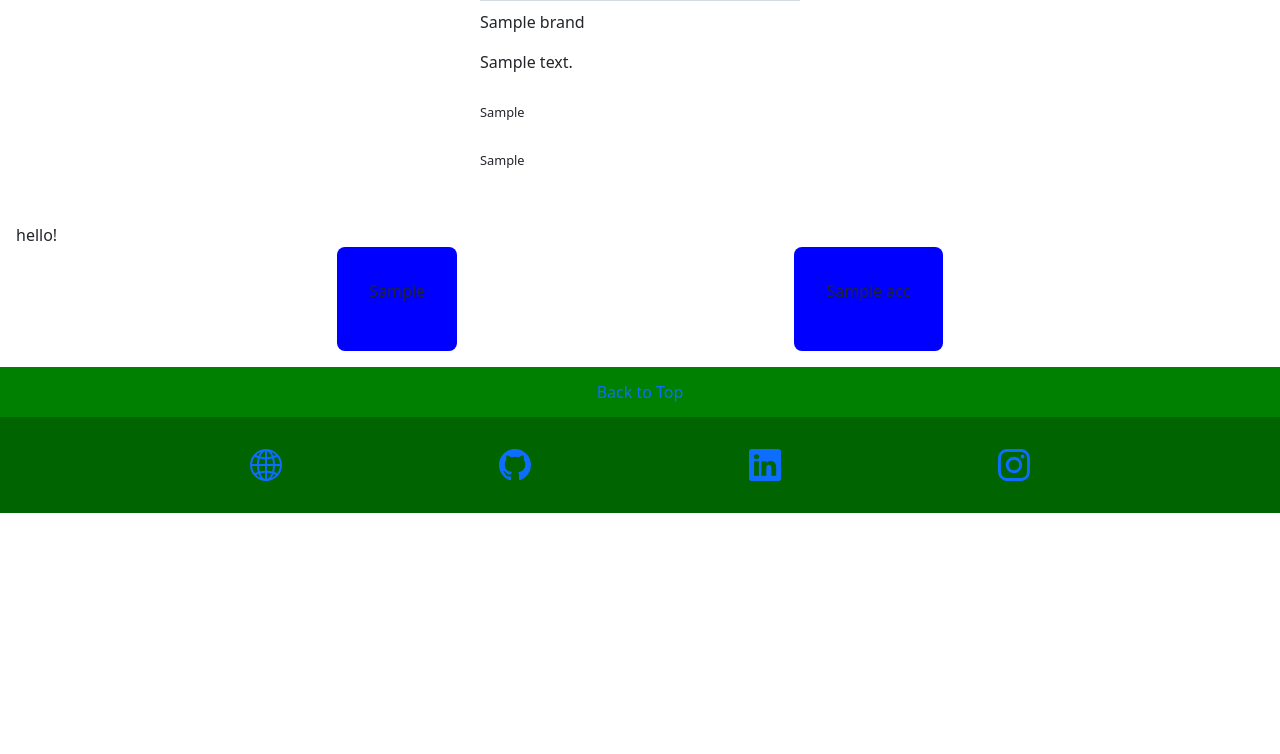
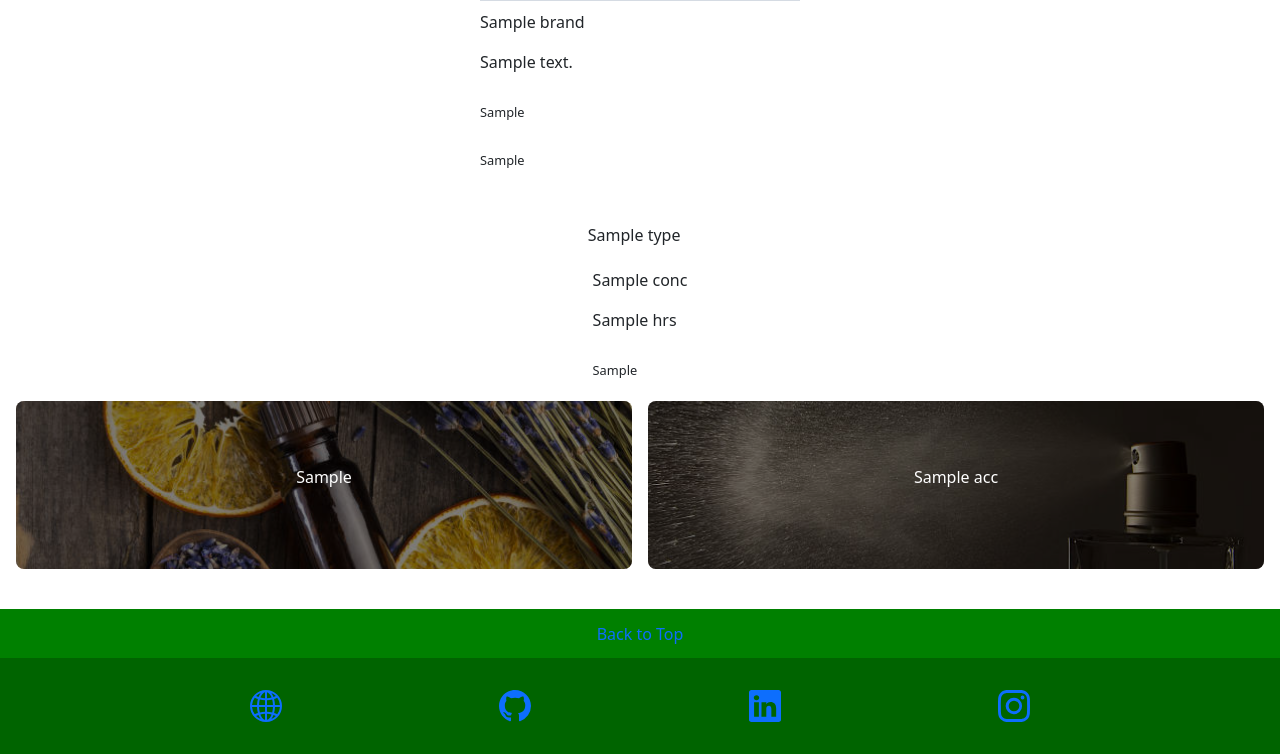
Before and after one commit to CJMonahann/Find-a-Fragrance, a Flask app: template app/templates/index.html in a window 1280 px wide. Shown: the part 658-1412 px from the top of the page. Before the commit the page ends 1171 px from the top, so only its background shows below. Run offline with Flask 3, Linux system fonts and the light colour scheme; tables that the repository leaves empty hold one stand-in row (values such as "Sample post"); the template is opened without the code that fills it: values that come from a table or form of the project are taken from there, most other values are stand-ins (such as "Sample title", 1, 10 or a date in 2020); grey boxes marked "Sample" are stand-in pictures; parts of the project's set-up code (start-up, migrations or seed data) failed here and were passed over.

Commit message:
added fragrance concentrations section. completed notes and accords about info

```diff
--- a/app/data/fragrances.json
+++ b/app/data/fragrances.json
@@ -1,5 +1,5 @@
 {
-    "fragrances": ["Versace"],
+    "fragrances": ["Versace", "Jean Paul Gaultier", "Dolce and Gabbana", "Giorgio Armani", "Paco Rabanne", "Azzaro"],
     "info": {
         "nts": {
             "nt-1": "Think of notes as distinct scents you can identify in a fragrance.",
--- a/app/routes.py
+++ b/app/routes.py
@@ -63,7 +63,10 @@ def populate_db(brands, API):
                             db.session.add(new_note)
                             db.session.commit()
 
+#LOADING NEEDED DATA FOR INDEX PAGE
+#CHECKING DB BEFORE APP LAUNCH FOR ALL FRAGS
 data = load_data(os.getenv("__FRAGS_PATH"))
+concs = load_data(os.getenv("__CONCS_PATH"))
 check_db(API, data["fragrances"])
 
 #returns all fragrances held in the database - with all info
@@ -101,4 +104,4 @@ def index():
     nts = data["info"]["nts"] # form: { "str":"str", ... }
     accs = data["info"]["accs"] # form: { "str":"str", ... }
     frags = get_lim_frags(3)
-    return render_template('index.html', frags = frags, nts = nts, accs = accs)
+    return render_template('index.html', frags = frags, concs = concs, nts = nts, accs = accs)
--- a/app/static/css/index.css
+++ b/app/static/css/index.css
@@ -16,10 +16,13 @@
 .frags-container,
 .frag-container,
 .frag-header,
+.conc-header,
 .frag-img,
 .frag-notes,
 .frag-accs,
 .info-container,
+.conc-info,
+.conc-notes,
 .scents-info,
 .nts-info,
 .accs-info {
@@ -27,14 +30,21 @@
 }
 
 .frag-notes,
-.frag-accs {
+.frags-accs,
+.info-container {
     flex-wrap: wrap;
+}
+
+.frag-notes,
+.frag-accs,
+.conc-notes {
     gap: 0.5rem;
 }
 
-.frags-container {
+.frags-container,
+.conc-info {
     justify-content: space-evenly;
-    align-items: center;
+    align-items: start;
 }
 
 .frags-container,
@@ -43,12 +53,14 @@
 }
 
 .frags-container,
+.conc-info,
 .scents-info {
     gap: 1rem;
 }
 
 .frag-container,
 .info-container,
+.conc-container,
 .nts-info,
 .accs-info {
     flex-direction: column;
@@ -58,7 +70,8 @@
     text-align: start;
 }
 
-.frag-header {
+.frag-header,
+.conc-header {
     justify-content:space-between;
     align-items: start;
 }
@@ -70,11 +83,13 @@
 }
 
 .frag-img,
-.frag-about {
+.frag-about,
+.conc-about {
     padding: 0.3rem;
 }
 
-.frag-perf {
+.frag-perf,
+.conc-typ {
     font-size: clamp(0.5rem, 1.2rem, 1.4);
 }
 
@@ -84,11 +99,14 @@
 }
 
 .frag-brand,
-.frag-desc {
+.frag-desc,
+.conc-conc,
+.conc-hrs {
     font-size: clamp(0.5rem, 1rem, 1.5rem);
 }
 
-.frag-notes p {
+.frag-notes p,
+.conc-notes p{
     font-size: clamp(0.1rem, 0.8rem, 1rem);
     margin-top: 1em;
 }
@@ -100,8 +118,8 @@
 
 
 .scents-info {
-    justify-content: space-evenly;
-    align-items: center;
+    justify-content: center;
+    align-items:start;
 }
 
 .scents-info p {
@@ -110,9 +128,46 @@
 
 .scents-info div {
     padding: 2rem;
-    background-color: blue;
     border-radius: 0.5rem;
 }
+
+.nts-info,
+.accs-info {
+    flex: 1;
+    position: relative;
+    background-size: cover;
+    background-position: center;
+    color: white;
+    padding: 1rem;
+    overflow: hidden;
+  }
+
+.nts-info {
+    background-image: url('../imgs/Scents.png');
+}
+
+.accs-info {
+    background-image: url('../imgs/Accords.png');
+}
+
+.nts-info::before,
+.accs-info::before {
+    content: "";
+    position: absolute;
+    top: 0;
+    left: 0;
+    width: 100%;
+    height: 60vh;
+    background-color: rgba(0, 0, 0, 0.5); /* Semi-transparent overlay */
+    z-index: 0;
+  }
+
+.nts-info p,
+.accs-info p {
+    position: relative;
+    z-index: 1;
+    font-weight: 500;
+  }
 
 .prompt-container {
     background-color: green;
--- a/app/templates/index.html
+++ b/app/templates/index.html
@@ -52,18 +52,37 @@
     </div>
     <div class="info-container">
         <div class="conc-info">
-            hello!
+            {% for typ in concs.values() %}
+            <div class="conc-container">
+                <div class="conc-header">
+                    <p class="conc-typ">{{typ.type}}</p>
+                </div>
+                <div class="conc-about">
+                    <p class="conc-conc">{{typ.conc}}</p>
+                    <p class="conc-hrs">{{typ.hrs}}</p>
+                    <div class="conc-notes">
+                        {% for nt in typ.nts %}
+                        <p>{{nt}}</p>
+                        {% endfor %}
+                    </div>
+                </div>
+            </div>
+            {% endfor %}
         </div>
         <div class="scents-info">
             <div class="nts-info">
+                <div class="txt-boxes">
                     {% for nt in nts.values() %}
                         <p class="info-nt">{{nt}}</p>
                     {% endfor %}
                 </div>
+            </div>
             <div class="accs-info">
+                <div class="txt-boxes">
                     {% for acc in accs.values() %}
                         <p class="info-acc">{{acc}}</p>
                     {% endfor %}
+                </div>
             </div>
         </div>
     </div>
```
Also changed, not shown: app/data/concentrations.json (added, +32 -0 lines). Lines whose indentation alone changed are shown as unchanged.
